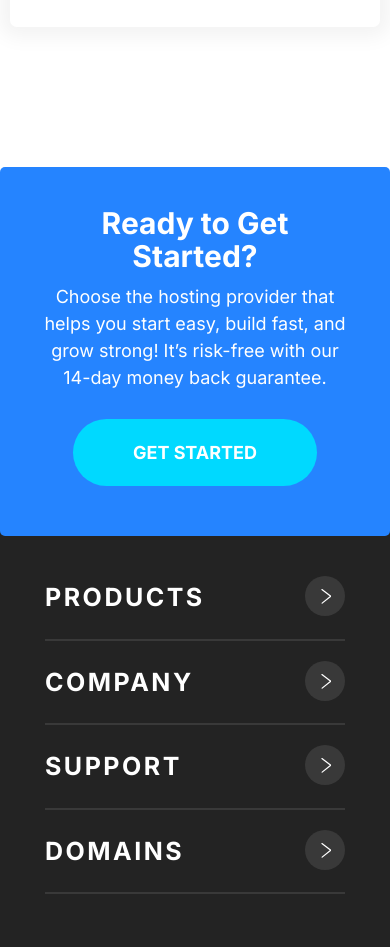
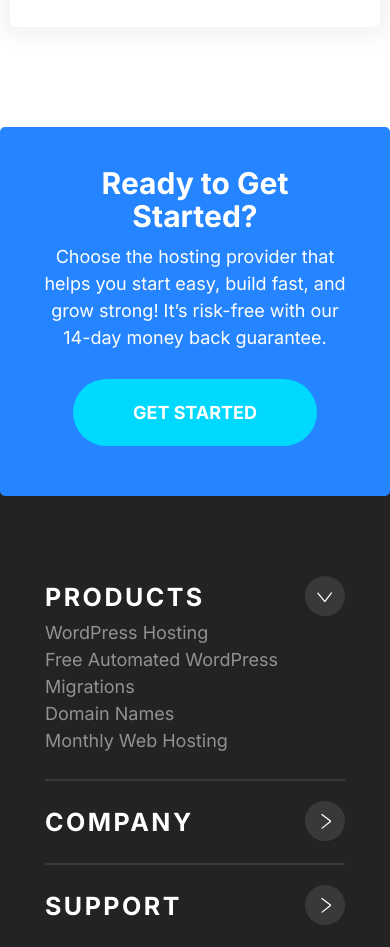
Before and after one commit to TwoEyeSea/Moshify-Repo, a plain HTML site: page index.html in a window 390 px wide. Shown: the part 8650-9597 px from the top of the page. Drawn offline with Linux system fonts and the light colour scheme.

Commit message:
Corrections made to stylesheet for footer section and callout section to make website look better on mobile

```diff
--- a/CSS/styles.css
+++ b/CSS/styles.css
@@ -23,7 +23,7 @@ html {
 }
 
 body {
-  font-family: "Inter", Arial, Helvetica, sans-serif;
+  font-family: Inter, Arial, Helvetica, sans-serif;
   font-size: 1.8rem;
   line-height: 1.5;
   color: var(--color-body);
@@ -1230,5 +1230,5 @@ a {
 /* Callout  Block */
 
 .callout__block {
-  transform: translateY(12rem);
+  transform: translateY(8rem);
 }
--- a/index.html
+++ b/index.html
@@ -7,10 +7,9 @@
     <title>Document</title>
     <link rel="preconnect" href="https://fonts.googleapis.com" />
     <link rel="preconnect" href="https://fonts.gstatic.com" crossorigin />
-    <link
-      href="https://fonts.googleapis.com/css2?family=Inter:wght@400;700&family=Montserrat:ital,wght@1,600display=swap"
-      rel="stylesheet"
-    />
+    <link rel="preconnect" href="https://fonts.googleapis.com">
+<link rel="preconnect" href="https://fonts.gstatic.com" crossorigin>
+<link href="https://fonts.googleapis.com/css2?family=Inter:wght@400;700&family=Montserrat:wght@700&display=swap" rel="stylesheet">
     <link rel="stylesheet" href="/CSS/normalize.css" />
     <link rel="stylesheet" href="/CSS/styles.css" />
   </head>
@@ -350,7 +349,7 @@
       </div>
     <footer class="footer block--dark block">
       <div class="grid footer__sections container">
-        <section class="footer__section collapsible">
+        <section class="footer__section collapsible collapsible--expanded">
           <header class="collapsible__header">
             <h2 class="collapsible__heading footer__heading">Products</h2>
 
```
Lines whose indentation alone changed are shown as unchanged.
